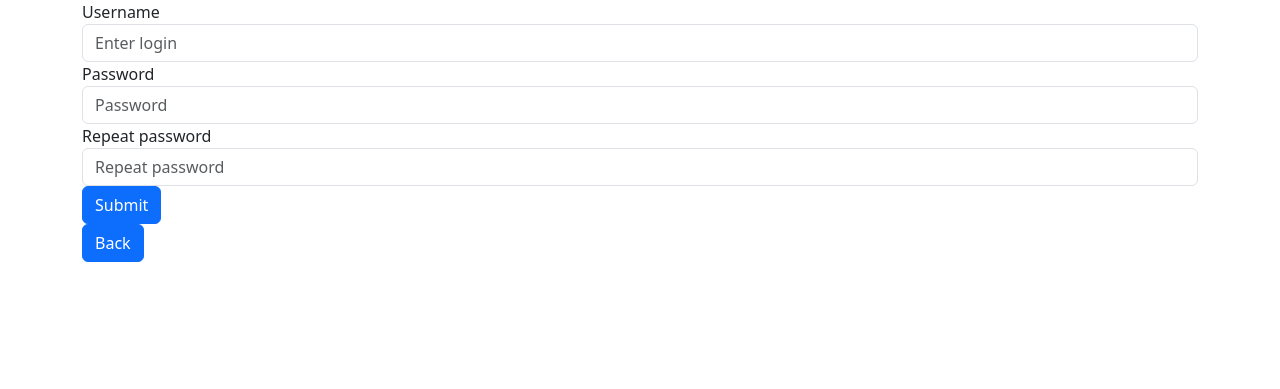
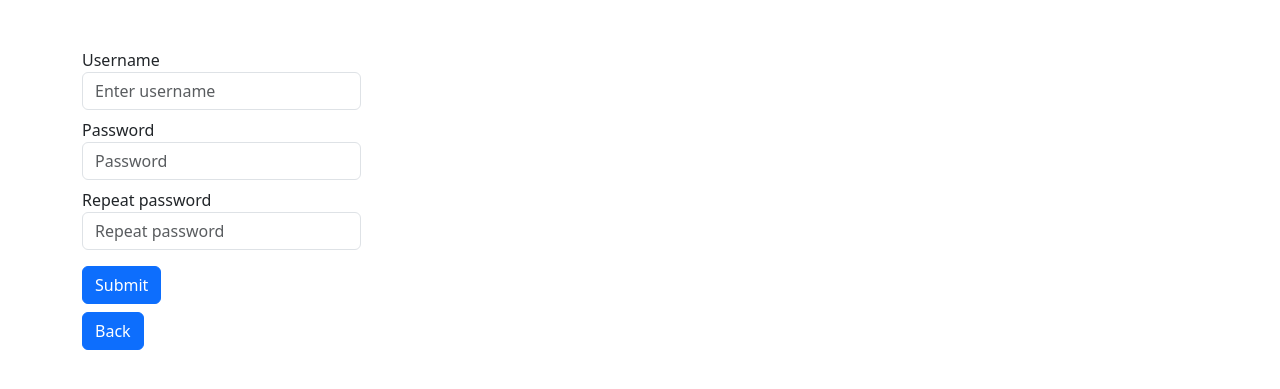
Before and after one commit to Timofey21/flask-vulnerable-app, a Flask app: page /register in a window 1280 px wide. Shown: the top 389 px of the page. Run offline with Flask 3, Linux system fonts and the light colour scheme.

Commit message:
add features

```diff
--- a/app.py
+++ b/app.py
@@ -2,7 +2,6 @@ import sqlite3
 
 from flask import Flask, render_template, render_template_string, request, redirect, session, abort
 from database import init_db
-
 
 app = Flask(__name__)
 
@@ -59,8 +58,11 @@ def register():
         username_check = cursor.fetchone()
         connection.commit()
 
+        if username_check == username:
+            message = "User is already existed "
+            return render_template_string(open('templates/register.html').read(), message=message)
 
-        if username and password1 == password2 and username_check != username:
+        if username and password1 == password2:
             cursor.execute('INSERT INTO users (username, password) VALUES (?, ?)', (username, password1))
             connection.commit()
 
@@ -122,8 +124,6 @@ def admin():
     return render_template("admin.html")
 
 
-
-
 if __name__ == '__main__':
     init_db()
     app.run(debug=True)
--- a/templates/register.html
+++ b/templates/register.html
@@ -7,30 +7,32 @@
     <link href="https://cdn.jsdelivr.net/npm/bootstrap@5.3.2/dist/css/bootstrap.min.css" rel="stylesheet" integrity="sha384-T3c6CoIi6uLrA9TneNEoa7RxnatzjcDSCmG1MXxSR1GAsXEV/Dwwykc2MPK8M2HN" crossorigin="anonymous">
   </head>
   <body>
-    <div class="container">
+    <div class="container mt-5">
         <form action="/register" method="POST">
           <div class="form-group">
             <label for="exampleInputEmail1">Username</label>
-            <input type="text" class="form-control" id="exampleInputEmail1" aria-describedby="emailHelp" placeholder="Enter login" name="username">
+            <input type="text" class="form-control w-25" id="exampleInputEmail1" aria-describedby="emailHelp" placeholder="Enter username" name="username">
 
           </div>
-          <div class="form-group">
+          <div class="form-group mt-2">
             <label for="exampleInputPassword1">Password</label>
-            <input type="password" class="form-control" id="exampleInputPassword1" placeholder="Password" name="password1">
+            <input type="password" class="form-control w-25" id="exampleInputPassword1" placeholder="Password" name="password1">
           </div>
 
-          <div class="form-group">
+          <div class="form-group mt-2 mb-2">
             <label for="exampleInputPassword1">Repeat password</label>
-            <input type="password" class="form-control" id="exampleInputPassword1" placeholder="Repeat password" name="password2">
+            <input type="password" class="form-control w-25" id="exampleInputPassword1" placeholder="Repeat password" name="password2">
           </div>
 
-          <button type="submit" class="btn btn-primary" name="login-button">Submit</button>
+          <button type="submit" class="btn btn-primary mt-2" name="login-button">Submit</button>
         </form>
 
         <a href="/login">
-              <button type="submit" class="btn btn-primary" name="login-button">Back</button>
+              <button type="submit" class="btn btn-primary mt-2" name="login-button">Back</button>
         </a>
     </div>
+
+    <p>{{ message }}</p>
     <script src="https://cdn.jsdelivr.net/npm/bootstrap@5.3.2/dist/js/bootstrap.bundle.min.js" integrity="sha384-C6RzsynM9kWDrMNeT87bh95OGNyZPhcTNXj1NW7RuBCsyN/o0jlpcV8Qyq46cDfL" crossorigin="anonymous"></script>
   </body>
 </html>
```
Also changed, not shown: templates/admin.html (+8 -6 lines), templates/index.html (+10 -8 lines), templates/login.html (+9 -4 lines).
